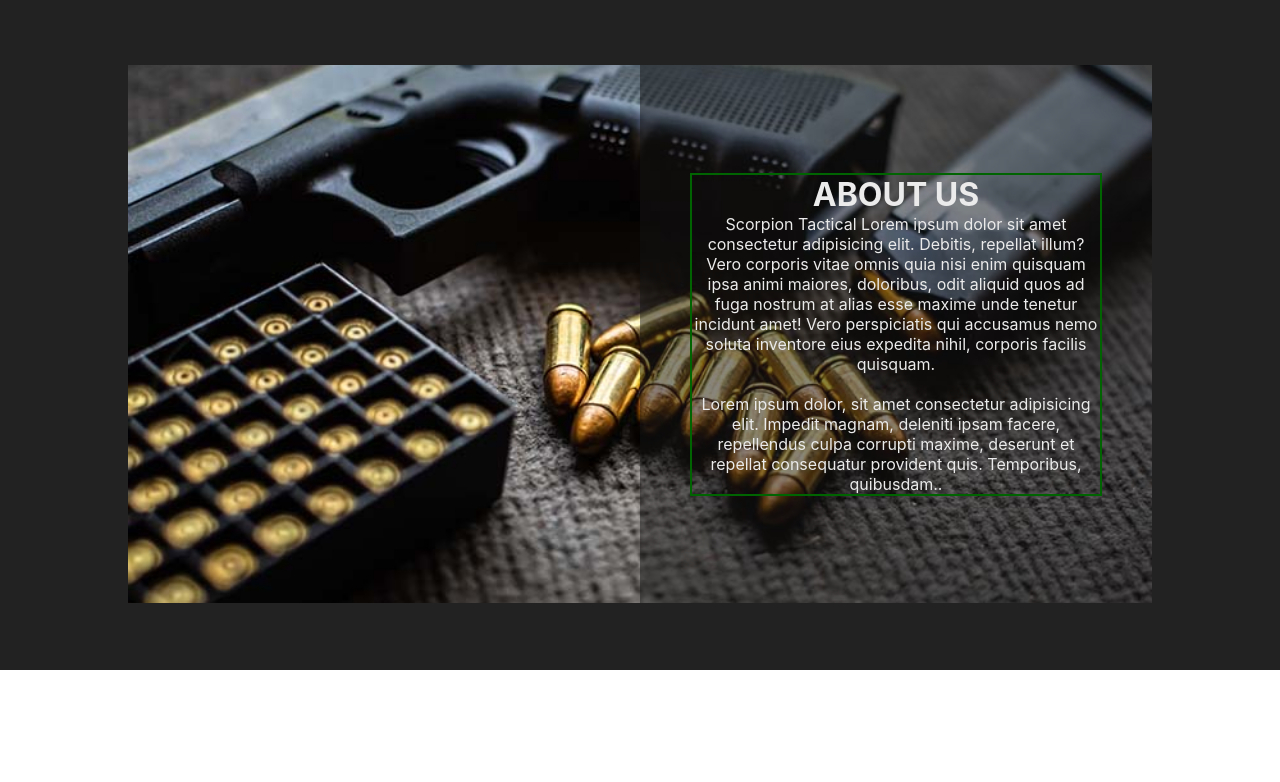
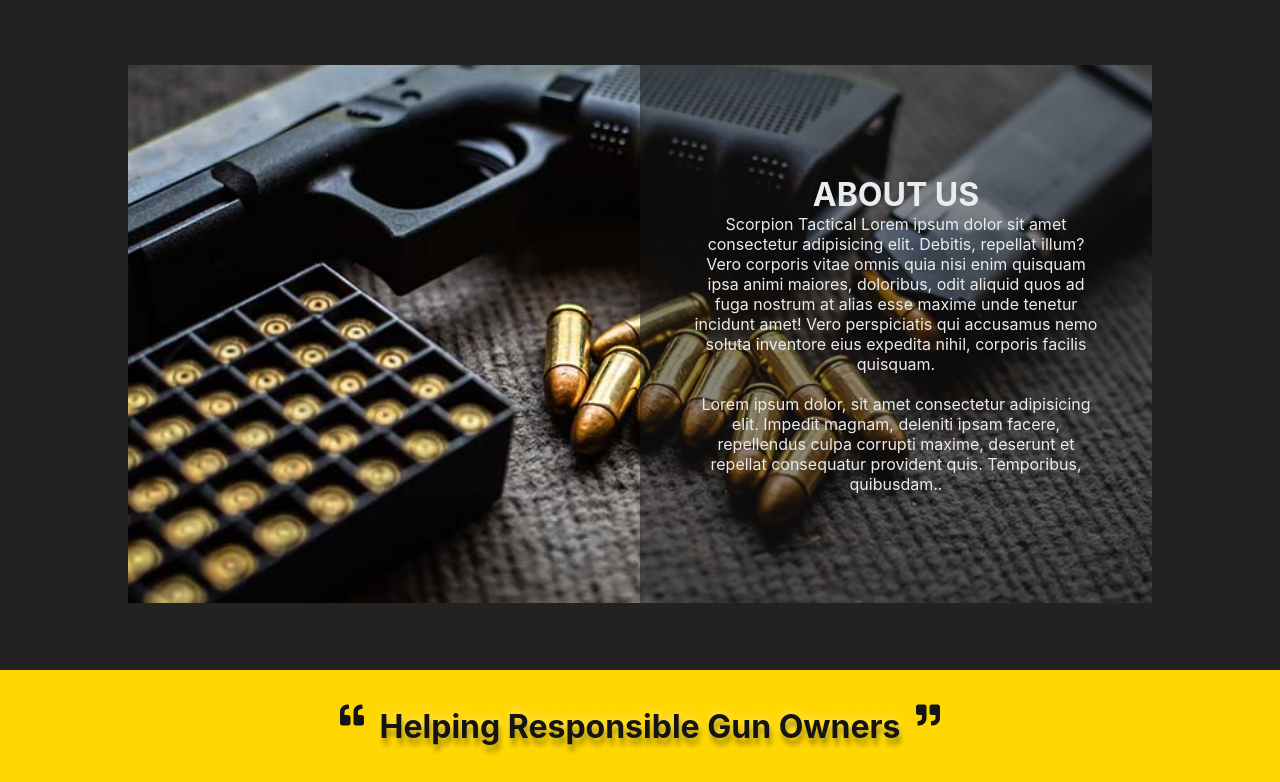
Before and after one commit to adinduokoro/Weapons-Training-and-Classes, a React (Create React App) app: page / in a window 1280 px wide. Shown: the part 834-1616 px from the top of the page. Before the commit the page ends 1504 px from the top, so only its background shows below. Built offline with nearby package versions, Linux system fonts and the light colour scheme.

Commit message:
Quotes
The quote component is completed. Owner needs to edit the text.

```diff
--- /dev/null
+++ b/src/components/Quotes.js
@@ -0,0 +1,18 @@
+import React from 'react'
+import { FaQuoteLeft } from 'react-icons/fa'
+import { FaQuoteRight } from 'react-icons/fa'
+import '../styles/Quotes.css'
+
+const Quotes = () => {
+  return (
+    <div className='quote'>
+      <div className="quote__container">
+        <FaQuoteLeft />
+        <h1>Helping Responsible Gun Owners</h1>
+        <FaQuoteRight />
+      </div>
+    </div>
+  )
+}
+
+export default Quotes
--- a/src/pages/HomePage.js
+++ b/src/pages/HomePage.js
@@ -1,6 +1,7 @@
 import React from 'react'
 import Hero from '../components/Hero'
 import AboutUs from '../components/AboutUs'
+import Quotes from '../components/Quotes'
 
 
 const HomePage = () => {
@@ -8,6 +9,7 @@ const HomePage = () => {
     <div className='homePage'>
       <Hero />
       <AboutUs />
+      <Quotes />
     </div>
   )
 }
--- a/src/styles/AboutUs.css
+++ b/src/styles/AboutUs.css
@@ -46,6 +46,5 @@
 }
 
 .aboutUs .aboutUs__text{
-  border: 2px solid darkgreen;
-
+  /*  */
 }
--- /dev/null
+++ b/src/styles/Quotes.css
@@ -0,0 +1,23 @@
+.quote{
+  background-color: #ffd700;
+  width: 100%;
+  height: 14vh;
+  display: flex;
+}
+
+.quote .quote__container{
+  margin: auto;
+  display: flex;
+  gap: 20px;
+  color: #141414;
+  text-shadow: 2px 7px 5px rgba(0,0,0,0.3),
+    0px -4px 10px rgba(255,255,255,0.3);
+}
+
+.quote h{
+  font-weight: 800;
+}
+
+.quote svg{
+  scale: 1.5;
+}
```
